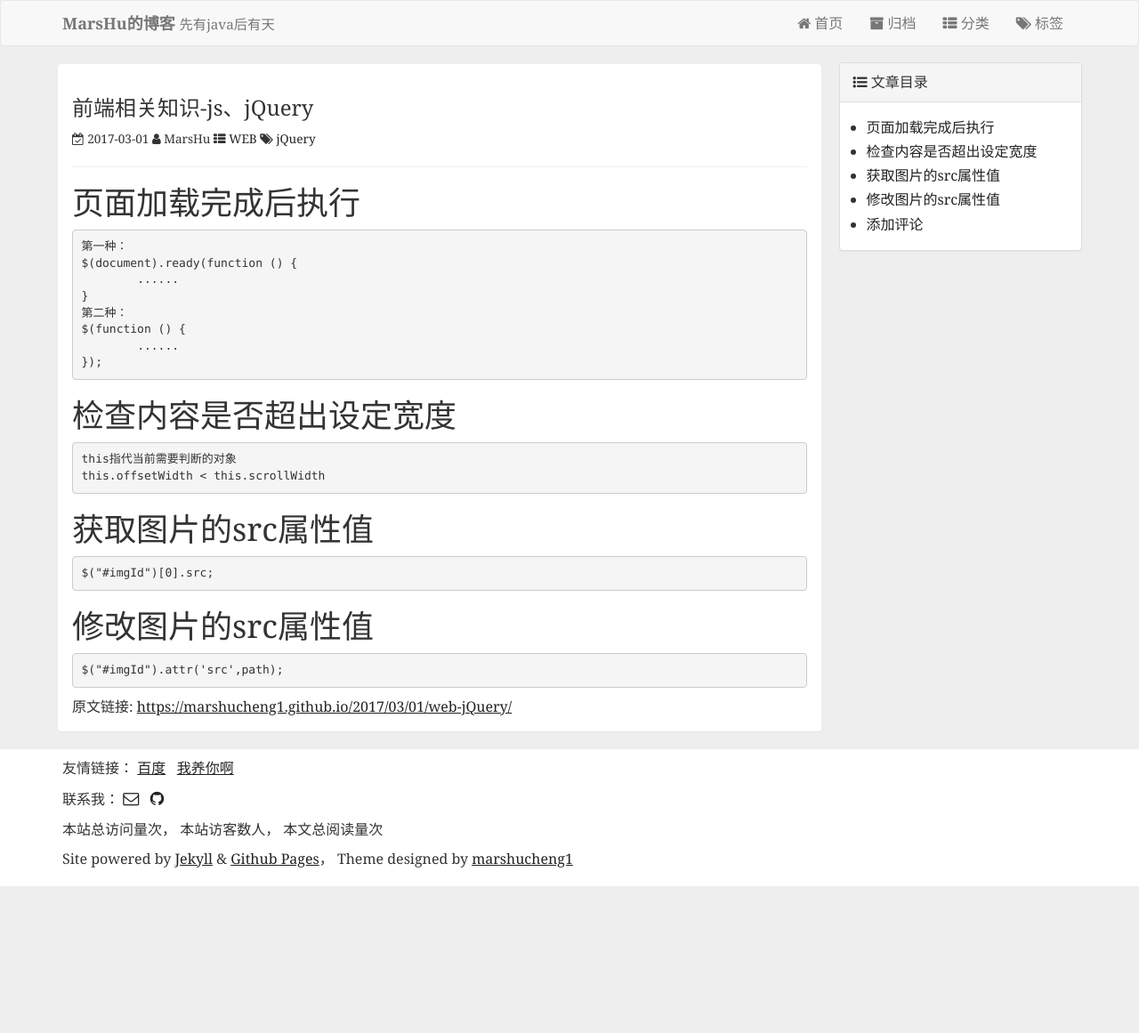
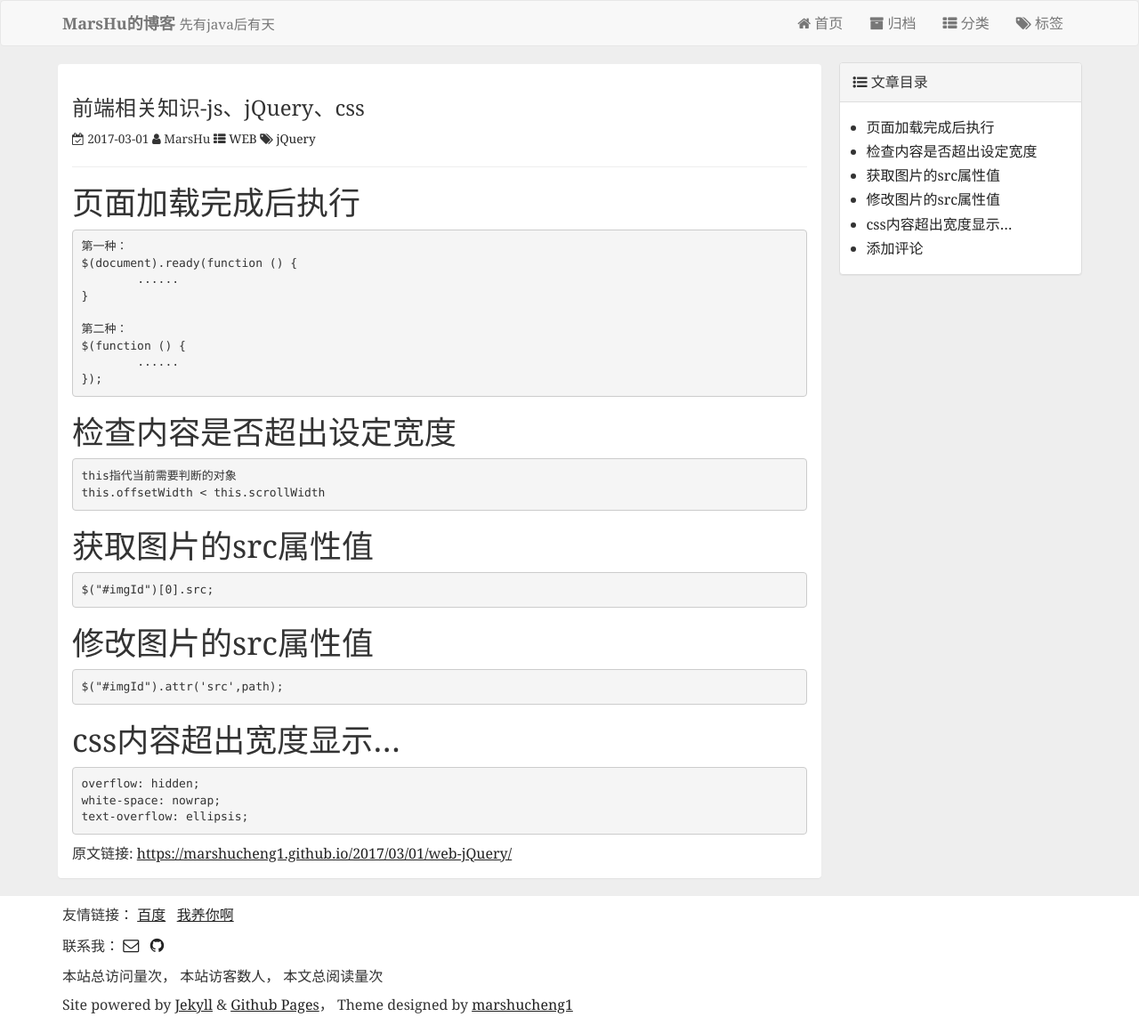
Before and after one commit to marshucheng1/marshucheng1.github.io, a Jekyll site: the page built from _posts/2017-03-01-web-jQuery.md, in a window 1280 px wide. Shown: the whole page at 89% size. Built offline with Jekyll 4.4.1, drawn with Linux system fonts in a browser that asks for light colours; comment, search, counter and statistics services are not loaded; before the commit the page ends 996 px from its top, so only the background shows below that.

Commit message:
Update 2017-03-01-web-jQuery.md

```diff
--- a/_posts/2017-03-01-web-jQuery.md
+++ b/_posts/2017-03-01-web-jQuery.md
@@ -1,6 +1,6 @@
 ---
 layout: post
-title: 前端相关知识-js、jQuery
+title: 前端相关知识-js、jQuery、css
 date: 2017-03-01 13:31:22
 categories: WEB
 tags: jQuery
@@ -15,6 +15,7 @@ author: MarsHu
     $(document).ready(function () {
 		......
     }
+
 	第二种：
     $(function () {
 		......
@@ -25,6 +26,10 @@ author: MarsHu
 	this指代当前需要判断的对象
 	this.offsetWidth < this.scrollWidth
 
+
+
+
+
 # 获取图片的src属性值 #
 
 	$("#imgId")[0].src;
@@ -32,3 +37,9 @@ author: MarsHu
 # 修改图片的src属性值 #
 
 	$("#imgId").attr('src',path);
+
+# css内容超出宽度显示... #
+
+    overflow: hidden;
+    white-space: nowrap;
+    text-overflow: ellipsis;
```
